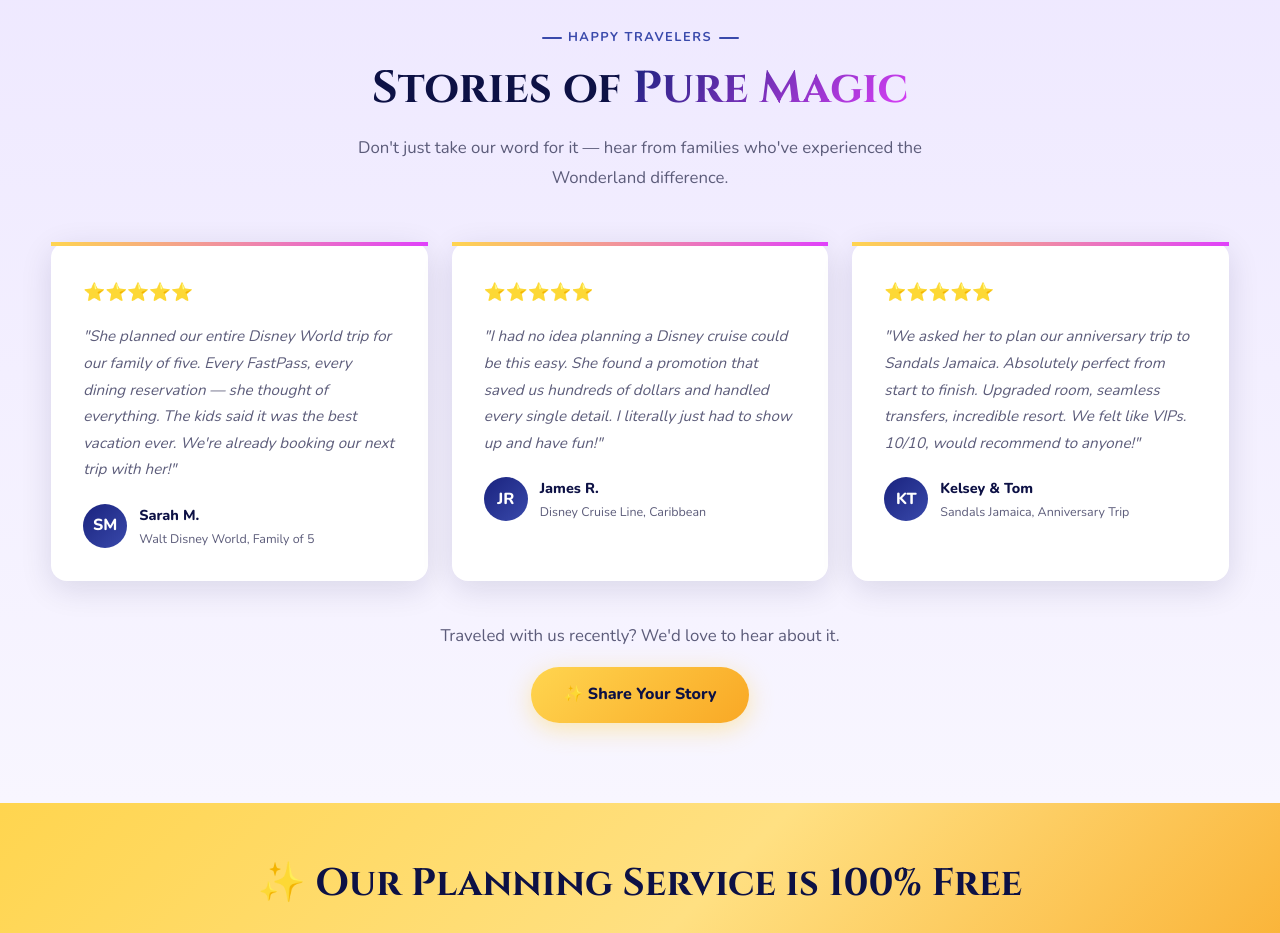
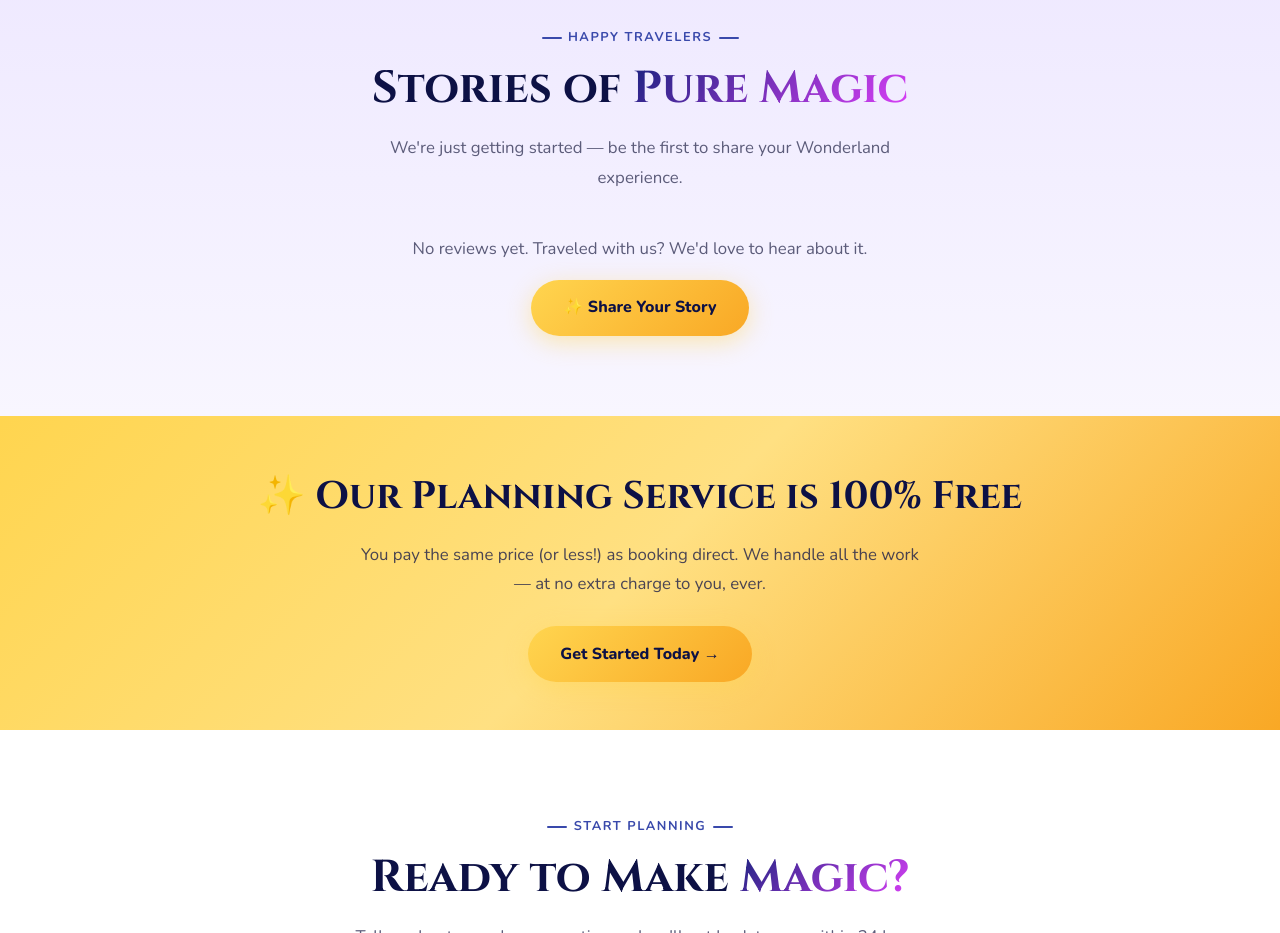
Before and after one commit to htritter/wonderland_travel, a website: page index.html in a window 1280 px wide. Shown: the part 6060-6993 px from the top of the page. Drawn offline with nearby package versions, Linux system fonts and the light colour scheme.

Commit message:
Remove placeholder testimonials, add empty-state review prompt
Co-Authored-By: Claude Sonnet 5 <noreply@anthropic.com>

```diff
--- a/index.html
+++ b/index.html
@@ -1482,46 +1482,11 @@
         <div class="section-label">Happy Travelers</div>
         <h2 class="section-title">Stories of <span class="accent">Pure Magic</span></h2>
         <p class="section-desc">
-          Don't just take our word for it — hear from families who've experienced the Wonderland difference.
+          We're just getting started — be the first to share your Wonderland experience.
         </p>
       </div>
-      <div class="testimonials-track">
-        <div class="testimonial-card reveal">
-          <div class="stars-row">⭐⭐⭐⭐⭐</div>
-          <p class="testimonial-text">"She planned our entire Disney World trip for our family of five. Every FastPass, every dining reservation — she thought of everything. The kids said it was the best vacation ever. We're already booking our next trip with her!"</p>
-          <div class="testimonial-author">
-            <div class="author-avatar">SM</div>
-            <div>
-              <div class="author-name">Sarah M.</div>
-              <div class="author-trip">Walt Disney World, Family of 5</div>
-            </div>
-          </div>
-        </div>
-        <div class="testimonial-card reveal">
-          <div class="stars-row">⭐⭐⭐⭐⭐</div>
-          <p class="testimonial-text">"I had no idea planning a Disney cruise could be this easy. She found a promotion that saved us hundreds of dollars and handled every single detail. I literally just had to show up and have fun!"</p>
-          <div class="testimonial-author">
-            <div class="author-avatar">JR</div>
-            <div>
-              <div class="author-name">James R.</div>
-              <div class="author-trip">Disney Cruise Line, Caribbean</div>
-            </div>
-          </div>
-        </div>
-        <div class="testimonial-card reveal">
-          <div class="stars-row">⭐⭐⭐⭐⭐</div>
-          <p class="testimonial-text">"We asked her to plan our anniversary trip to Sandals Jamaica. Absolutely perfect from start to finish. Upgraded room, seamless transfers, incredible resort. We felt like VIPs. 10/10, would recommend to anyone!"</p>
-          <div class="testimonial-author">
-            <div class="author-avatar">KT</div>
-            <div>
-              <div class="author-name">Kelsey &amp; Tom</div>
-              <div class="author-trip">Sandals Jamaica, Anniversary Trip</div>
-            </div>
-          </div>
-        </div>
-      </div>
-      <div class="text-center reveal" style="margin-top:2.5rem;">
-        <p class="section-desc" style="margin-inline:auto;">Traveled with us recently? We'd love to hear about it.</p>
+      <div class="text-center reveal" style="max-width:36rem; margin-inline:auto; margin-top:2.5rem;">
+        <p class="section-desc" style="margin-inline:auto;">No reviews yet. Traveled with us? We'd love to hear about it.</p>
         <a href="review.html" class="btn btn-primary" style="margin-top:1rem; display:inline-flex;">✨ Share Your Story</a>
       </div>
     </div>
```
